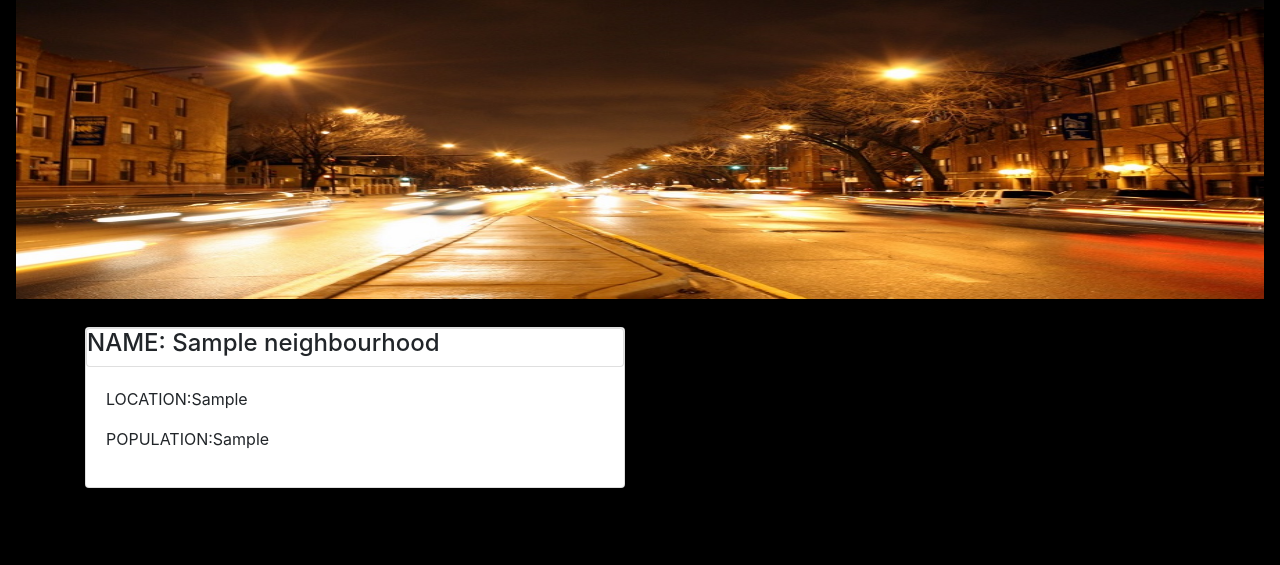
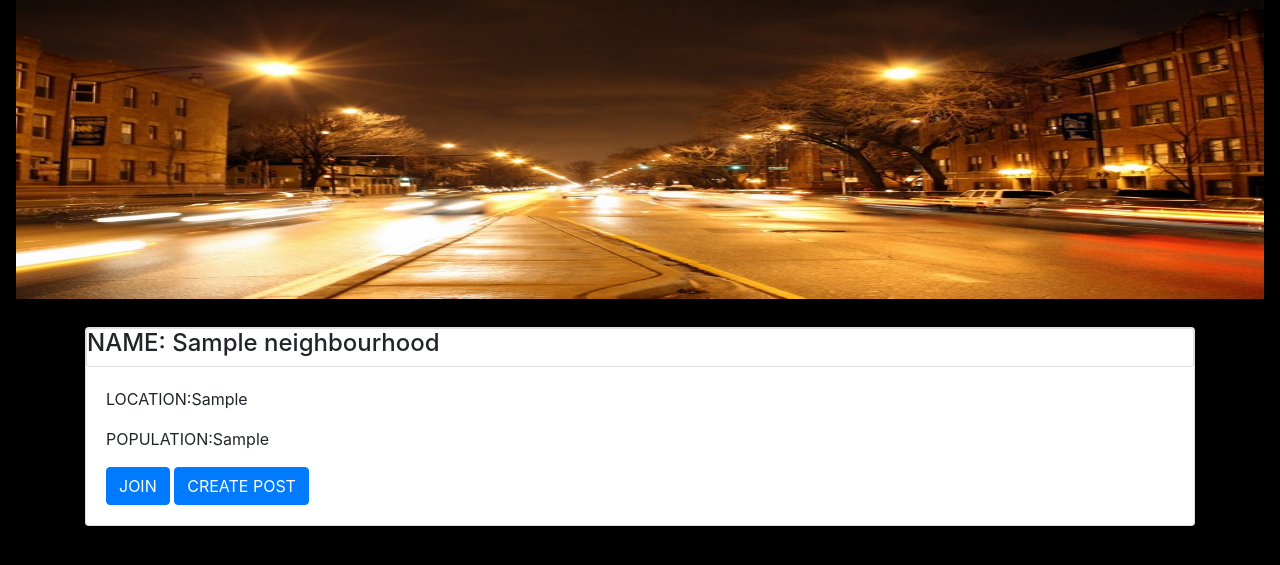
Before and after one commit to HannahChege/Hoody, a Django app: page / in a window 1280 px wide. Shown: the part 203-768 px from the top of the page. Run offline with Django 3.2, Linux system fonts and the light colour scheme; a user stored in the database is signed in; tables that the repository leaves empty hold one stand-in row (values such as "Sample post"); some libraries are stand-ins or nearby versions.

```diff
--- a/hoods/templates/index.html
+++ b/hoods/templates/index.html
@@ -7,7 +7,7 @@
 <div class="container">
         <div class="row" style="padding-top: 20px">
             {%for neighbourhood in neighbourhoods %}
-            <div class="col-md-6" style="margin-bottom:10px;">
+            <div class="col-md-12" style="margin-bottom:10px;">
                 <div class="card">
 
                     <div class="card">
@@ -16,8 +16,10 @@
                     <div class="card-body">
                         <p>LOCATION:{{neighbourhood.location}}</p>
                          <p>POPULATION:{{neighbourhood.Occupants_Count}}</p>
-
-
+                 <div class="footer">
+                        <a href="create/post"   style=""; class="btn btn-primary">JOIN</a>
+                <a href="create/post"   style=""; class="btn btn-primary">CREATE POST</a>
+                         </div>
                     </div>
                 </div>
             </div>
```
